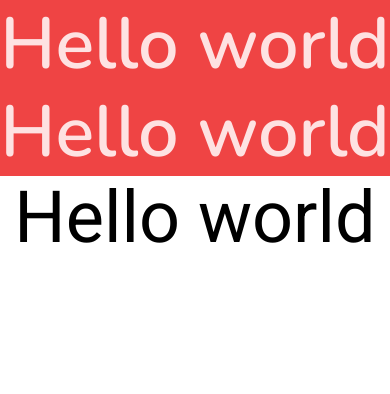
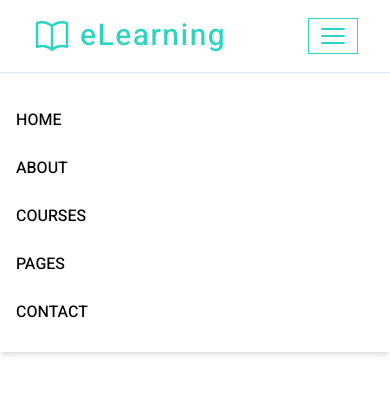
Before and after one commit to rashadulalam/elearning, a website built with Vite: page index.html in a window 390 px wide. Built offline with nearby package versions, Linux system fonts and the light colour scheme.

Commit message:
Mobile Menu

```diff
--- a/index.html
+++ b/index.html
@@ -8,8 +8,45 @@
   <title>Elearning</title>
 </head>
 <body>
-  <h1 class="text-7xl text-center bg-red-500 py-2 text-red-100">Hello world</h1>
-  <h1 class="text-7xl text-center bg-red-500 py-2 text-red-100">Hello world</h1>
-  <div class="text-7xl text-center py-2">Hello world </div>
+  <header class="bg-white py-4 border-b border-slate-200 shadow-sm relative">
+    <div class="container flex items-center justify-between">
+
+      <!-- logo -->
+      <div>
+        <a href="index.html" class="text-teal-400 flex items-center">
+          <svg xmlns="http://www.w3.org/2000/svg" fill="none" viewBox="0 0 24 24" stroke-width="1.5" stroke="currentColor" class="w-10 h-10">
+            <path stroke-linecap="round" stroke-linejoin="round" d="M12 6.042A8.967 8.967 0 006 3.75c-1.052 0-2.062.18-3 .512v14.25A8.987 8.987 0 016 18c2.305 0 4.408.867 6 2.292m0-14.25a8.966 8.966 0 016-2.292c1.052 0 2.062.18 3 .512v14.25A8.987 8.987 0 0018 18a8.967 8.967 0 00-6 2.292m0-14.25v14.25" />
+          </svg>
+          <span class="text-3xl font-medium tracking-wider ml-2">eLearning</span>
+        </a>
+      </div>
+      <button class="border border-teal-400 px-2 py-px text-teal-400 cursor-pointer hover:text-teal-500 hover:border-teal-500 transition-all duration-200" id="menuBtn">
+        <svg xmlns="http://www.w3.org/2000/svg" fill="none" viewBox="0 0 24 24" stroke-width="1.5" stroke="currentColor" class="w-8 h-8">
+          <path stroke-linecap="round" stroke-linejoin="round" d="M3.75 6.75h16.5M3.75 12h16.5m-16.5 5.25h16.5" />
+        </svg>
+      </button>
+
+      <nav class="absolute top-20 left-0 right-0 p-4 bg-white shadow-md" id="menu">
+        <ul>
+          <li><a href="" class="block py-3 uppercase font-medium cursor-pointer hover:text-teal-400 transition-all duration-200">Home</a></li>
+          <li><a href="" class="block py-3 uppercase font-medium cursor-pointer hover:text-teal-400 transition-all duration-200">About</a></li>
+          <li><a href="" class="block py-3 uppercase font-medium cursor-pointer hover:text-teal-400 transition-all duration-200">Courses</a></li>
+          <li><a href="" class="block py-3 uppercase font-medium cursor-pointer hover:text-teal-400 transition-all duration-200">Pages</a></li>
+          <li><a href="" class="block py-3 uppercase font-medium cursor-pointer hover:text-teal-400 transition-all duration-200">Contact</a></li>
+        </ul>
+      </nav>
+
+      <button class="hidden">
+        <span>join now</span>
+        <svg xmlns="http://www.w3.org/2000/svg" fill="none" viewBox="0 0 24 24" stroke-width="1.5" stroke="currentColor" class="w-6 h-6">
+          <path stroke-linecap="round" stroke-linejoin="round" d="M13.5 4.5L21 12m0 0l-7.5 7.5M21 12H3" />
+        </svg>
+      </button>
+
+    </div>
+  </header>
+
+
+  <script src="js/script.js"></script>
 </body>
 </html>
--- /dev/null
+++ b/js/script.js
@@ -0,0 +1,5 @@
+const menuBtn = document.getElementById("menuBtn");
+const menu = document.getElementById("menu");
+menuBtn.addEventListener('click', function() {
+    menu.classList.toggle('hidden');
+})
--- a/tailwind.config.js
+++ b/tailwind.config.js
@@ -2,6 +2,10 @@
 module.exports = {
   content: ["*"],
   theme: {
+    container: {
+      center: true,
+      padding: "2rem"
+    },
     extend: {
       fontFamily: {
         heebo: ["Heebo", "sans-serif"],
```
